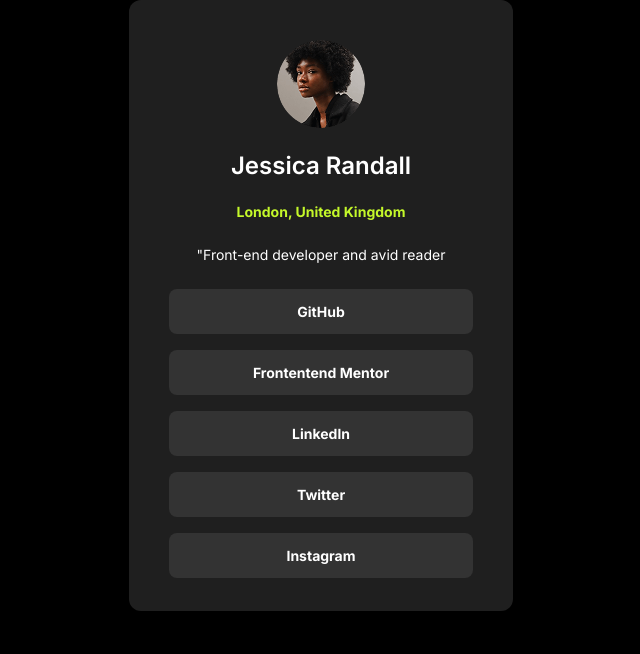
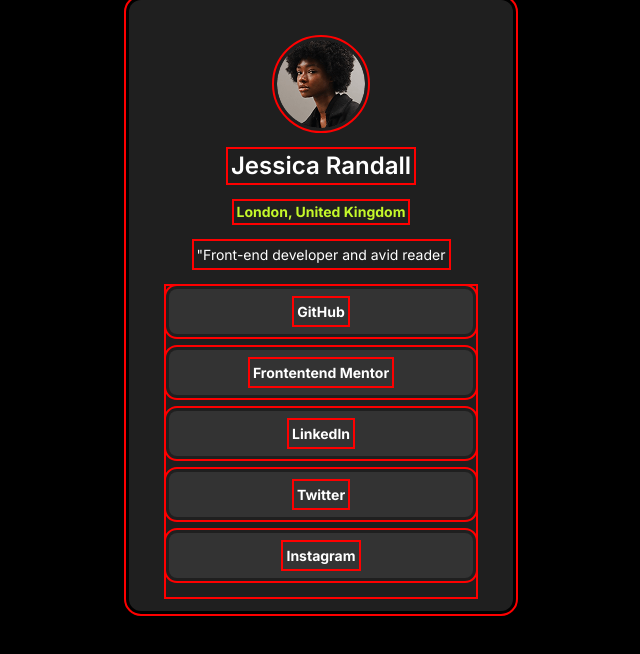
Before and after one commit to Dilshod-germany/2.1vazifa, a plain HTML site: page index.html in a window 1280 px wide. Shown: the whole page, without its empty margins (319-959 px from the left). Drawn offline with nearby package versions, Linux system fonts and the light colour scheme.

Commit message:
Refactor CSS to consolidate outline styles and adjust body dimensions for better layout

```diff
--- a/css/style.css
+++ b/css/style.css
@@ -7,6 +7,10 @@
     box-sizing: border-box;
 }
 
+*{
+    outline: 2px solid red;
+    outline-offset: 3px;
+}
 ol,ul{
     list-style: none;
 }
@@ -15,12 +19,17 @@
     display: inline-block;
 }
 
+
 html{
     height: 100%;
 }
 
 body{
-    height:100%;
+    width: 100vw;
+    height:100vh;
+    display: flex;
+    justify-content: center;
+    align-items: center;
 }
 
 .main {
```
